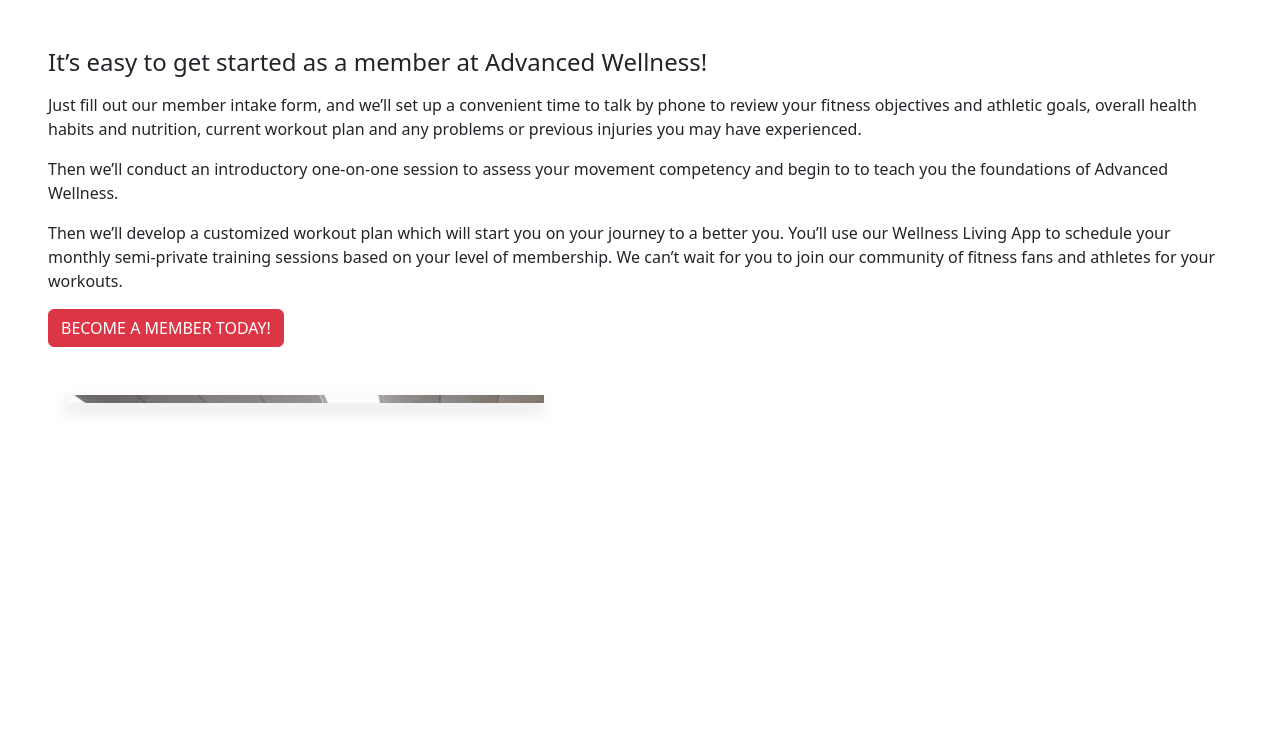
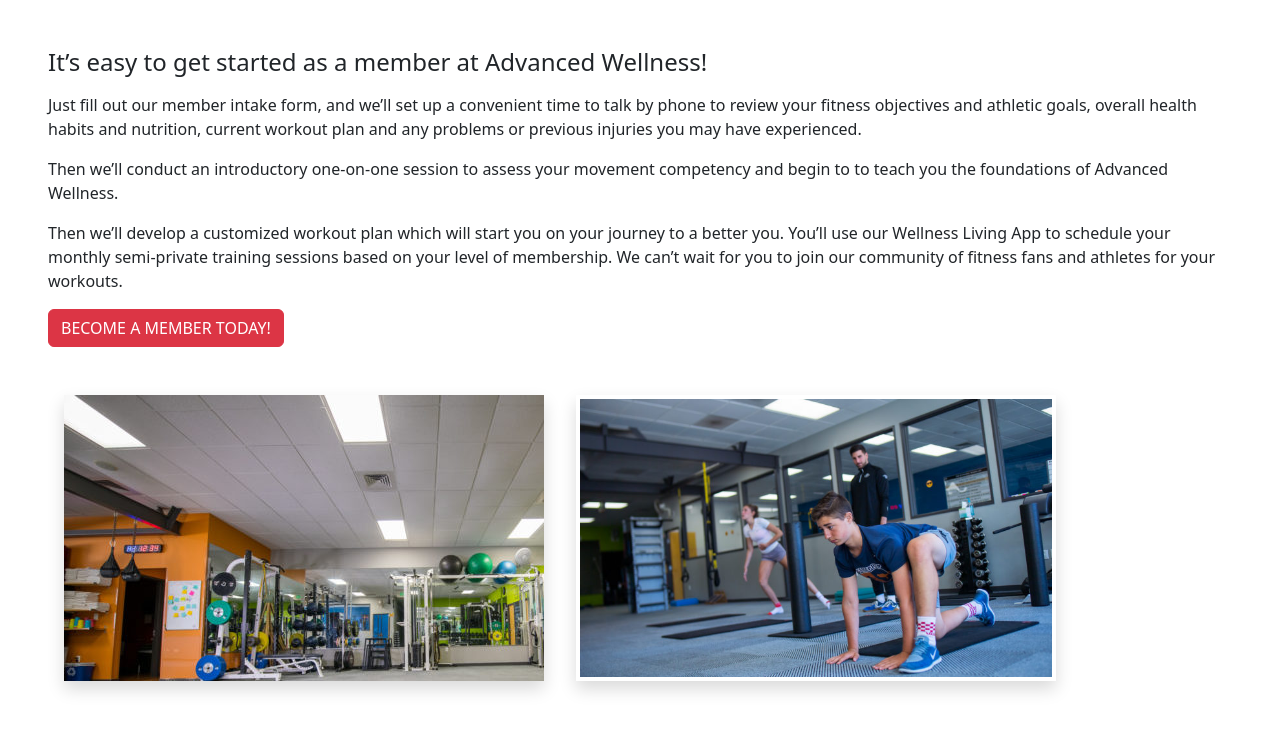
Before and after one commit to Harshvardhan-Kh/FitLife-GYM, a plain HTML site: page pages/membership.html in a window 1280 px wide. Shown: the part 450-1179 px from the top of the page. Before the commit the page ends 901 px from the top, so only its background shows below. Drawn offline with nearby package versions, Linux system fonts and the light colour scheme.

Commit message:
training schedual added

```diff
--- a/pages/membership.html
+++ b/pages/membership.html
@@ -64,7 +64,10 @@
     <div class="mx-5 d-flex">
         <div style="background-image:url('/img/pricing.jpg'); width: 30rem;" class="card-img-top mx-3 shadow p-1 mb-5 position-relative">
         </div>
-
+        <div>
+            <img src="/img/trainig-schedule.jpg" class="card-img-top mx-3 p-1 shadow mb-5 bg-white" alt="..."
+                style="width: 30rem;">
+        </div>
     </div>
 
 </body>
```
